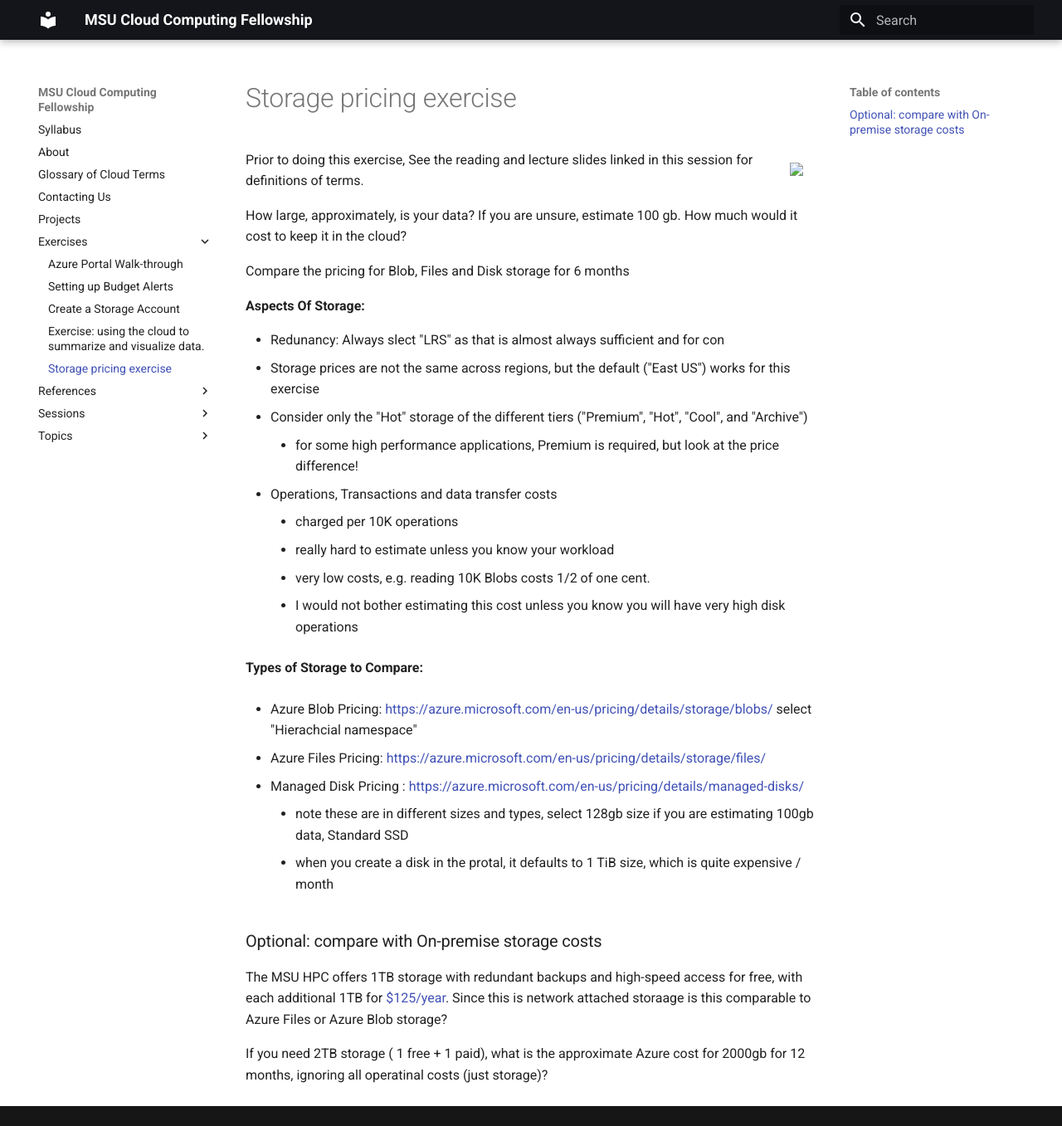
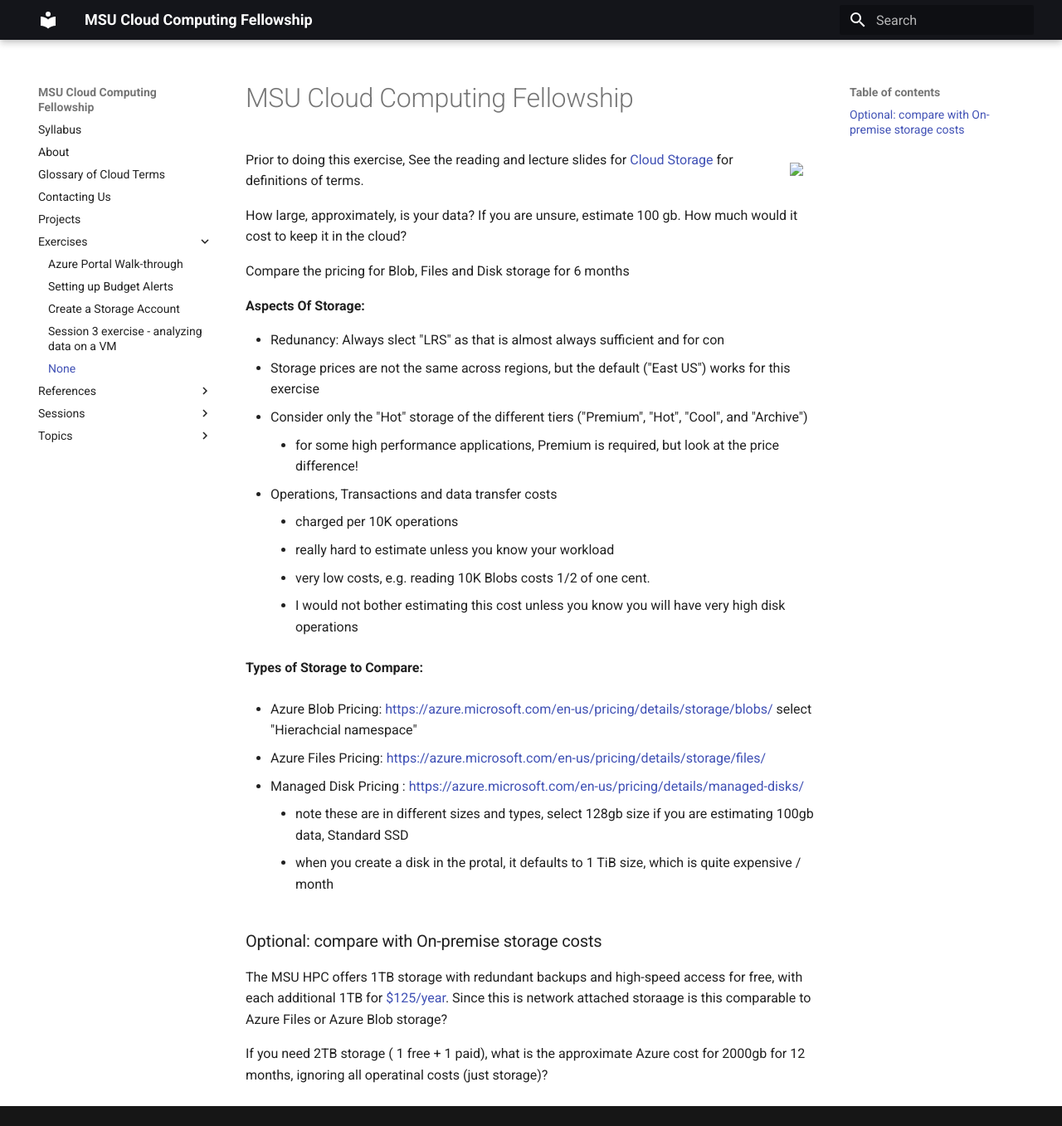
Before and after one commit to emtelgen/ccf23-testing, an MkDocs documentation site: the page built from docs/exercises/storage_pricing_exercise.md, in a window 1280 px wide and 1357 px high. Shown: the whole window at 83% size. Built offline with MkDocs 1.6.1 and Material for MkDocs 9.7.7, drawn with Linux system fonts in a browser that asks for light colours.

Commit message:
add better titles to pages for nav

```diff
--- a/docs/exercises/exercise_using_the_cloud_to_summarize_and_visualize_data.md
+++ b/docs/exercises/exercise_using_the_cloud_to_summarize_and_visualize_data.md
@@ -1,3 +1,6 @@
+---
+title: Session 3 exercise - analyzing data on a VM
+---
 # Exercise: using the cloud to summarize and visualize data.
 
 ## Overview
--- a/docs/exercises/storage_pricing_exercise.md
+++ b/docs/exercises/storage_pricing_exercise.md
@@ -1,8 +1,11 @@
+---
+title:
+---
 <img src="../img/gaspump.gif"  style="display: block; float:right;margin:1em;" />
 
-Prior to doing this exercise, See the reading and lecture slides linked in this session for definitions of terms.
+Prior to doing this exercise, See the reading and lecture slides for [Cloud Storage](../sessions/03_cloud_storage.md) for definitions of terms.
 
-How large, approximately, is your data?  If you are unsure, estimate 100 gb.   How much would it cost to keep it in the cloud?
+How large, approximately, is your data?   If you are unsure, estimate 100 gb.   How much would it cost to keep it in the cloud?
 
 Compare the pricing for Blob, Files and Disk storage for 6 months
 
--- a/docs/topics/azure_cloud_storage_for_researchers.html
+++ b/docs/topics/azure_cloud_storage_for_researchers.html
@@ -36,9 +36,7 @@
 
 # Azure Cloud Storage For Researchers
 
-### Pat Bills, IT Services
-
-for the [MSU Cloud Computing Fellowship](../session_cloud_storage)
+for the [MSU Cloud Computing Fellowship Session 3](../sessions/03_cloud_storage.md)
 
 ---
 
```
Also changed, not shown: docs/references/index.md (+2 -0 lines).
